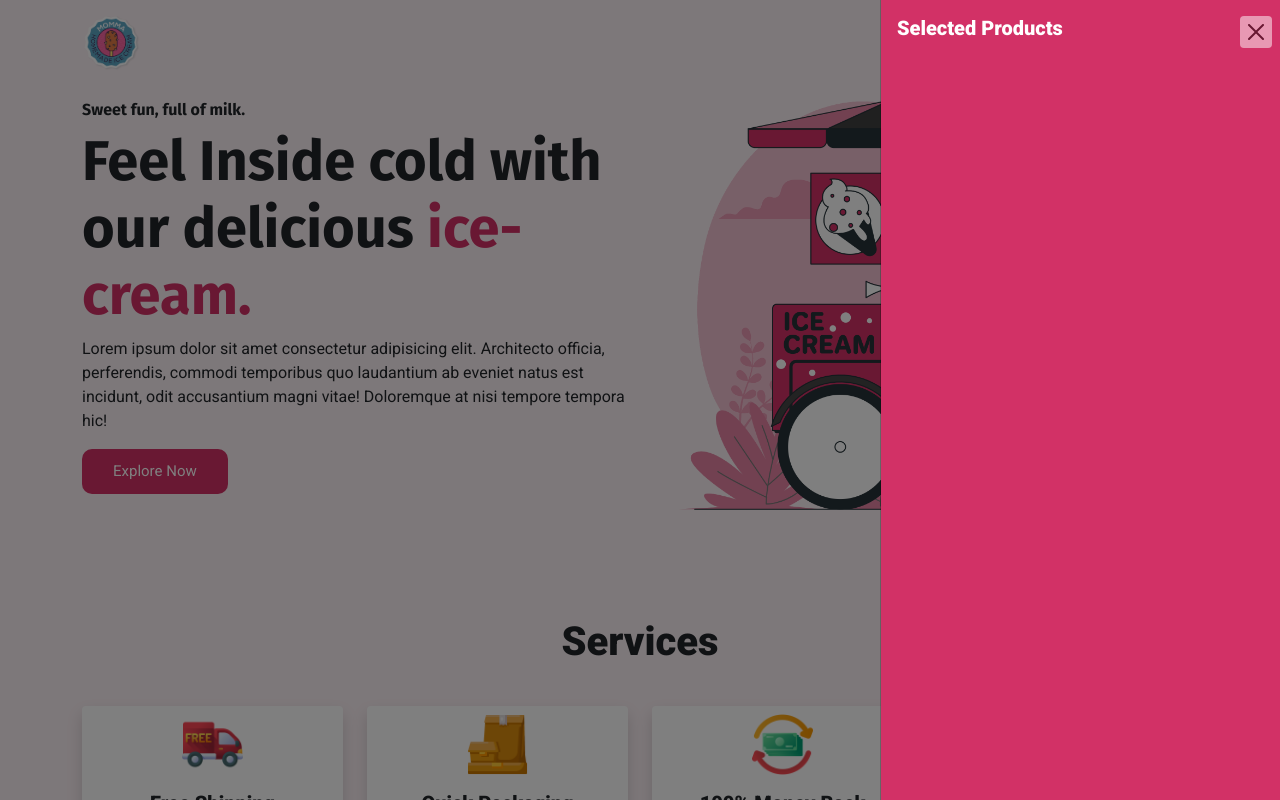
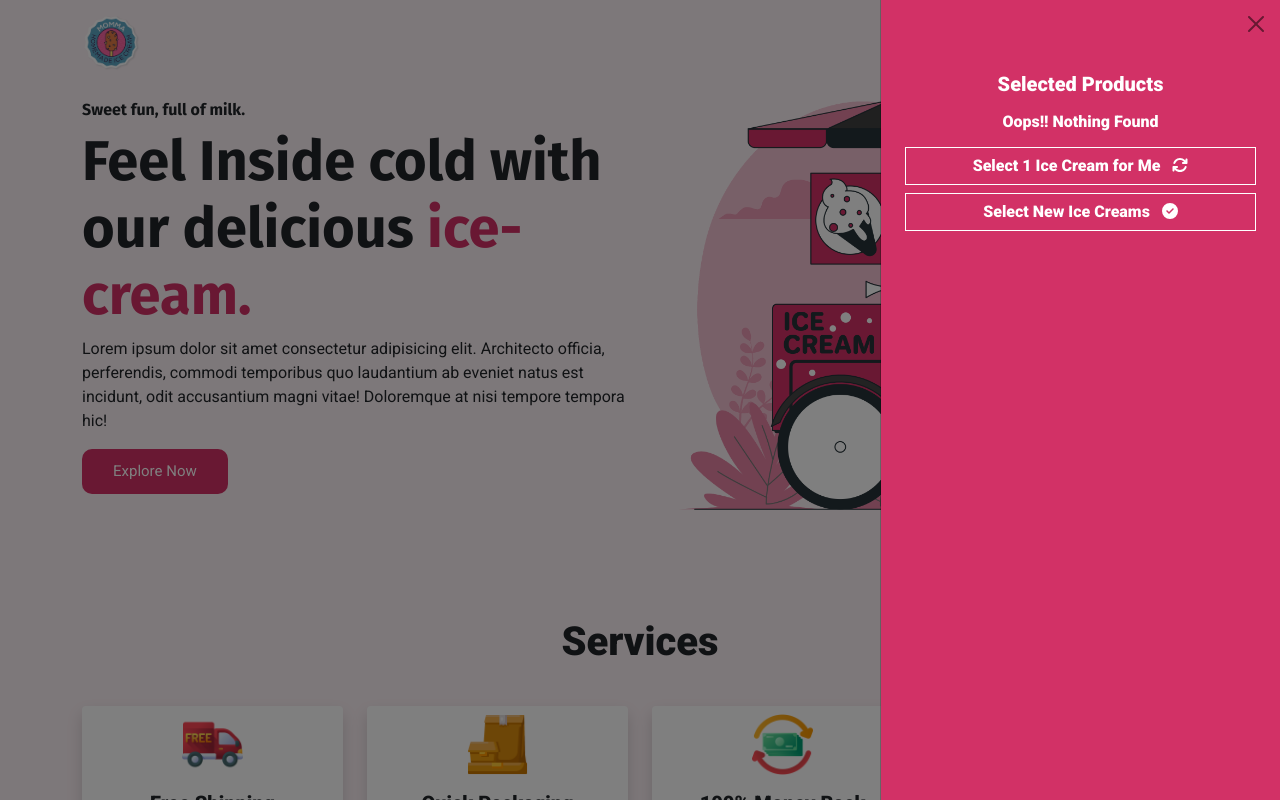
Before and after one commit to jabirsubaktagin16/momma-homemade-icecream, a React (Create React App) app: page / in a window 1280 px wide. Both pictures are taken after a click on the link 1181 px from the left and 43 px from the top of the page. Shown: the top 800 px of the page. Built offline with nearby package versions, Linux system fonts and the light colour scheme.

Commit message:
Selected Products UI Updated

```diff
--- /dev/null
+++ b/src/Components/Cart/Cart.css
@@ -0,0 +1,8 @@
+h6 {
+  font-weight: 600;
+}
+
+.cart-items {
+  background-color: white;
+  color: #d23166;
+}
--- /dev/null
+++ b/src/Components/Cart/Cart.js
@@ -0,0 +1,24 @@
+import { faTrashCan } from "@fortawesome/free-solid-svg-icons";
+import { FontAwesomeIcon } from "@fortawesome/react-fontawesome";
+import React from "react";
+import "./Cart.css";
+
+const Cart = (props) => {
+  const { item } = props;
+  const { name, image } = item;
+  return (
+    <div className="row d-flex align-items-center shadow p-2 cart-items">
+      <div className="col-2">
+        <img src={image} alt="" className="w-100 rounded-circle" />
+      </div>
+      <div className="col-8">
+        <h6>{name}</h6>
+      </div>
+      <div className="col-2 text-end">
+        <FontAwesomeIcon icon={faTrashCan} />
+      </div>
+    </div>
+  );
+};
+
+export default Cart;
--- a/src/Components/Header/Header.css
+++ b/src/Components/Header/Header.css
@@ -1,7 +1,3 @@
-/* header {
-  background-color: #fbf0f4;
-} */
-
 #top-banner h6 {
   font-family: "Fira Sans", sans-serif;
 }
@@ -18,3 +14,7 @@
 nav {
   background-color: #fbf0f4;
 }
+
+#shopping-cart {
+  cursor: pointer;
+}
--- a/src/Components/Header/Header.js
+++ b/src/Components/Header/Header.js
@@ -52,6 +52,7 @@ const Header = () => {
               <li className="nav-item">
                 <a
                   className="nav-link"
+                  id="shopping-cart"
                   data-bs-toggle="offcanvas"
                   data-bs-target="#offcanvasRight"
                   aria-controls="offcanvasRight"
--- a/src/Components/Products/Products.css
+++ b/src/Components/Products/Products.css
@@ -3,6 +3,13 @@
   color: white;
 }
 
-.btn-close {
+.selected-products-button {
+  border: 1px solid white;
+  color: white;
+  font-weight: 600;
+}
+
+.selected-products-button:hover {
+  color: #d23166;
   background-color: white;
 }
--- a/src/Components/Products/Products.js
+++ b/src/Components/Products/Products.js
@@ -1,6 +1,12 @@
+import {
+  faArrowsRotate,
+  faCircleCheck,
+} from "@fortawesome/free-solid-svg-icons";
+import { FontAwesomeIcon } from "@fortawesome/react-fontawesome";
 import React, { useEffect, useState } from "react";
 import { addToDb, getStoredCart } from "../../utilities/localStorage";
 import Product from "../Product/Product";
+import Cart from "./../Cart/Cart";
 import "./Products.css";
 
 const Products = () => {
@@ -59,14 +65,12 @@ const Products = () => {
       </div>
       <div
         className="offcanvas offcanvas-end"
-        tabindex="-1"
+        tabIndex="-1"
         id="offcanvasRight"
         aria-labelledby="offcanvasRightLabel"
       >
         <div className="offcanvas-header">
-          <h5 id="offcanvasRightLabel" className="text-center">
-            Selected Products
-          </h5>
+          <h5 id="offcanvasRightLabel">{""}</h5>
           <button
             type="button"
             className="btn-close text-reset"
@@ -74,10 +78,32 @@ const Products = () => {
             aria-label="Close"
           ></button>
         </div>
-        <div className="offcanvas-body">
-          {cart.map((item) => (
-            <li>{item.name}</li>
-          ))}
+        <div className="offcanvas-body p-4">
+          <h5 className="text-center">Selected Products</h5>
+          <div className="g-5 mt-3">
+            {cart.length !== 0 ? (
+              cart.map((item) => <Cart item={item} key={item.id} />)
+            ) : (
+              <h6 className="text-center">Oops!! Nothing Found</h6>
+            )}
+          </div>
+
+          <div className="d-grid gap-2 mt-3">
+            <button
+              className="btn selected-products-button rounded-0"
+              type="button"
+            >
+              Select 1 Ice Cream for Me{" "}
+              <FontAwesomeIcon className="ms-2" icon={faArrowsRotate} />
+            </button>
+            <button
+              className="btn selected-products-button rounded-0"
+              type="button"
+            >
+              Select New Ice Creams{" "}
+              <FontAwesomeIcon className="ms-2" icon={faCircleCheck} />
+            </button>
+          </div>
         </div>
       </div>
     </section>
```
